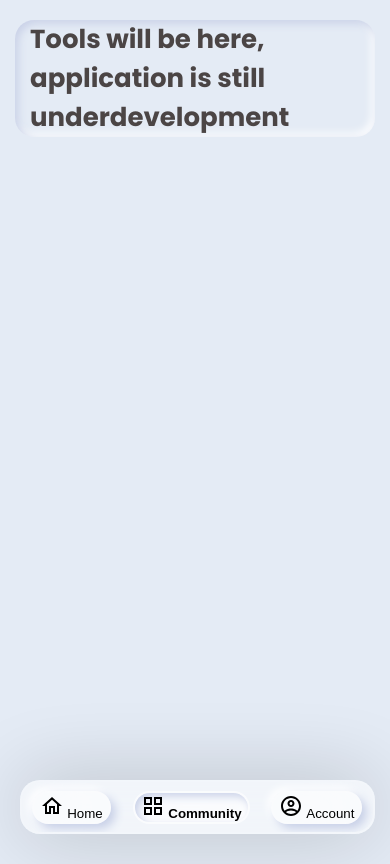
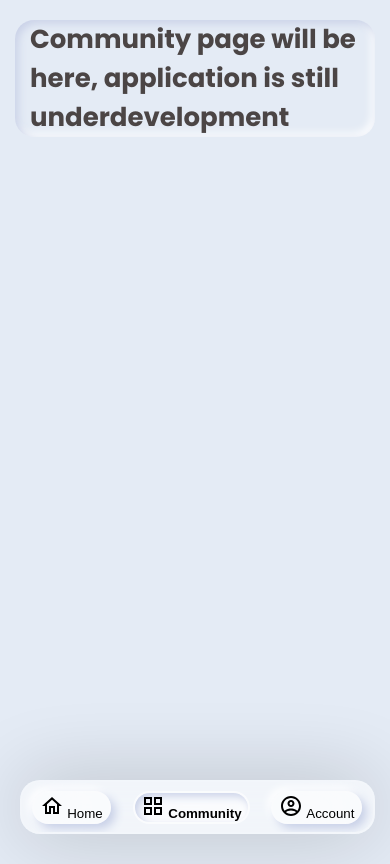
Before and after one commit to IORD1/Cordova-weather-application, a website: page www/tools.html in a window 390 px wide. Drawn offline with Linux system fonts and the light colour scheme; some packages are replaced by stand-ins of ours.

```diff
--- a/www/config.xml
+++ b/www/config.xml
@@ -1,6 +1,6 @@
 <?xml version='1.0' encoding='utf-8'?>
 <widget id="io.cordova.hellocordova" version="1.0.0" xmlns="http://www.w3.org/ns/widgets" xmlns:cdv="http://cordova.apache.org/ns/1.0">
-    <name>Cordova Project SC43</name>
+    <name>PBL I2IT</name>
     <description>
         A sample Apache Cordova application that responds to the deviceready event.
     </description>
--- a/www/js/index1.js
+++ b/www/js/index1.js
@@ -22,6 +22,7 @@
    function onSuccess(position) {
       userlatitude = position.coords.latitude;
       userlongitude = position.coords.longitude;
+
       document.getElementById("long-box").innerHTML ="Long- " + userlongitude.toFixed(2);
       document.getElementById("lat-box").innerHTML ="Lat- "+ userlatitude.toFixed(2);
       $.getJSON("https://api.weatherapi.com/v1/forecast.json?key=e4c52729735f4ab4a4b123828220601&q=" + userlatitude.toFixed(4) +"," + userlongitude.toFixed(4) +  "&days=3&aqi=no&alerts=no", function(data) {
--- a/www/tools.html
+++ b/www/tools.html
@@ -14,7 +14,7 @@
     </head>
     <body>
         <div id="tools-disclamer">
-        <h1> Tools will be here, application is still underdevelopment</h1>
+        <h1> Community page will be here, application is still underdevelopment</h1>
         </div>
         <div class="card-group">
             <div class="card">
```
Also changed, not shown: 1 other file.
